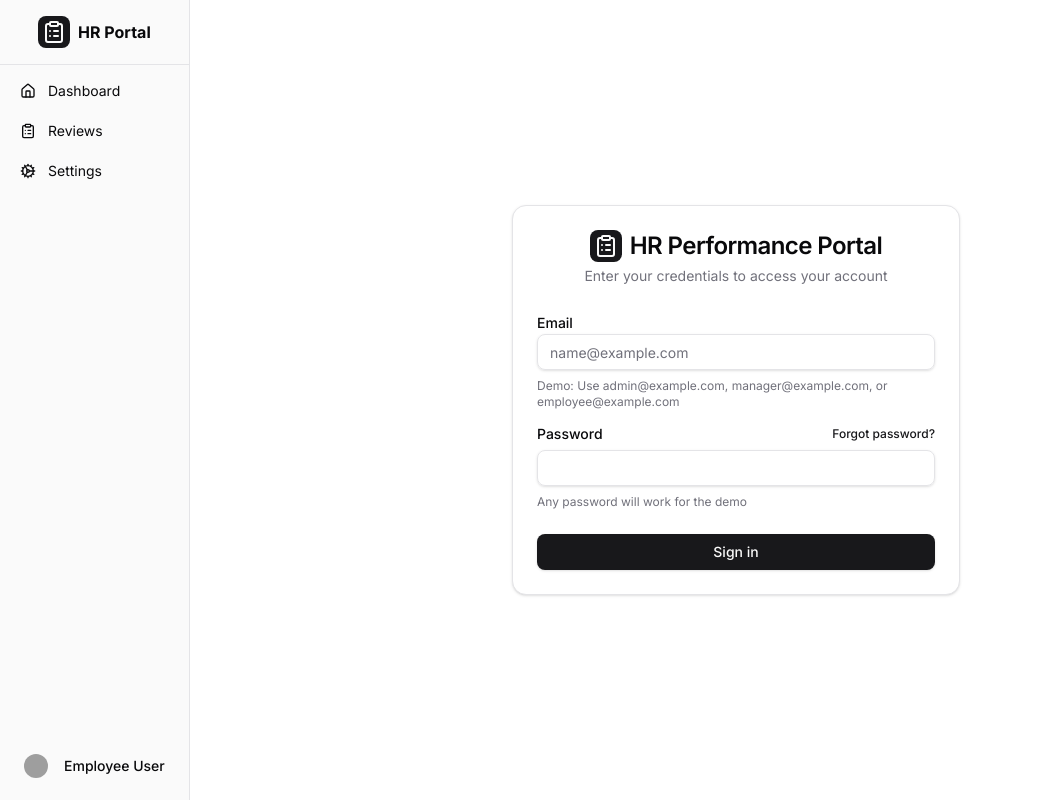
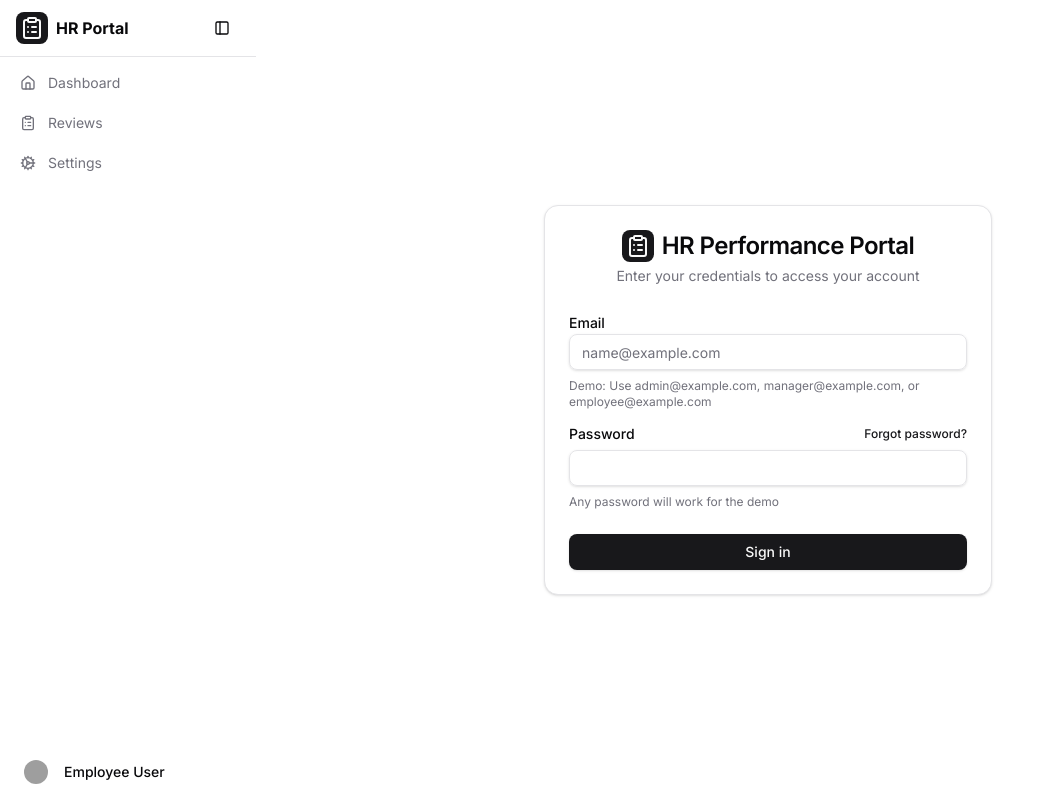
Before and after one commit to haleatus/hr-portal, a Next.js app: page / in a window 1280 px wide. Shown: the whole page, without its empty margins (0-1039 px from the left). Built offline with nearby package versions, Linux system fonts and the light colour scheme; grey boxes are pictures that could not be loaded.

Commit message:
update : ignored any

```diff
--- a/src/app/layout.tsx
+++ b/src/app/layout.tsx
@@ -24,7 +24,7 @@ export default function RootLayout({
         <SidebarProvider>
           <div className="flex min-h-screen w-full">
             <AppSidebar />
-            <main className="flex-1 w-full md:pl-[12rem]">{children}</main>
+            <main className="flex-1 w-full md:pl-[16rem]">{children}</main>
           </div>
           <Toaster richColors position="bottom-left" />
         </SidebarProvider>
--- a/src/app/reports/page.tsx
+++ b/src/app/reports/page.tsx
@@ -8,6 +8,7 @@ import { Download } from "lucide-react";
 
 export default function ReportsPage() {
   const [userRole, setUserRole] = useState<string | null>(null);
+  // eslint-disable-next-line @typescript-eslint/no-explicit-any
   const [reports, setReports] = useState<any[]>([]);
   const [filters, setFilters] = useState({
     department: "all",
--- a/src/app/reviews/create/page.tsx
+++ b/src/app/reviews/create/page.tsx
@@ -8,6 +8,7 @@ import Link from "next/link";
 export default function CreateReviewPage() {
   const router = useRouter();
 
+  // eslint-disable-next-line @typescript-eslint/no-explicit-any
   const handleSubmit = (data: any) => {
     // In a real app, this would send the data to your API
     console.log("Submitting review:", data);
--- a/src/app/reviews/page.tsx
+++ b/src/app/reviews/page.tsx
@@ -8,6 +8,7 @@ import Link from "next/link";
 
 export default function ReviewsPage() {
   const [userRole, setUserRole] = useState<string | null>(null);
+  // eslint-disable-next-line @typescript-eslint/no-explicit-any
   const [reviews, setReviews] = useState<any[]>([]);
 
   useEffect(() => {
--- a/src/components/base/app-sidebar.tsx
+++ b/src/components/base/app-sidebar.tsx
@@ -31,12 +31,18 @@ import {
   DropdownMenuSeparator,
   DropdownMenuTrigger,
 } from "@/components/ui/dropdown-menu";
+import {
+  Tooltip,
+  TooltipContent,
+  TooltipTrigger,
+  TooltipProvider,
+} from "@/components/ui/tooltip";
 import { toast } from "sonner";
 
 export function AppSidebar() {
   const pathname = usePathname();
   // eslint-disable-next-line @typescript-eslint/no-unused-vars
-  const { toggleSidebar } = useSidebar();
+  const { state, toggleSidebar } = useSidebar();
   const [userRole, setUserRole] = useState<string | null>(null);
 
   useEffect(() => {
@@ -49,7 +55,7 @@ export function AppSidebar() {
     // In a real app, this would call your logout function
     localStorage.removeItem("userRole");
 
-    toast.success("Logged out, You have been successfully logged out.");
+    toast.success("You have been successfully logged out.");
 
     // Redirect to login page
     window.location.href = "/";
@@ -59,7 +65,7 @@ export function AppSidebar() {
     localStorage.setItem("userRole", role);
     setUserRole(role);
 
-    toast.success(`Role Changed, You are now viewing as ${role}.`);
+    toast.success(`You are now viewing as ${role}.`);
 
     // Refresh the page to update the UI
     window.location.reload();
@@ -100,52 +106,74 @@ export function AppSidebar() {
   ];
 
   return (
+    <TooltipProvider>
       <Sidebar>
         <SidebarHeader className="flex items-center justify-between p-4">
           <Link href="/dashboard" className="flex items-center gap-2">
             <div className="rounded-md bg-primary p-1">
               <ClipboardList className="h-6 w-6 text-primary-foreground" />
             </div>
-          <span className="font-bold">HR Portal</span>
+            <span
+              className={`font-bold transition-all duration-300 ${
+                state === "collapsed" ? "md:opacity-0" : "md:opacity-100"
+              }`}
+            >
+              HR Portal
+            </span>
           </Link>
-        <SidebarTrigger className="md:hidden" />
+          <SidebarTrigger />
         </SidebarHeader>
 
         <Separator />
 
-      <SidebarContent className="p-2">
-        <nav className="space-y-1">
+        <SidebarContent className="flex flex-col justify-between flex-1">
+          <nav className="space-y-1 p-2">
             {navItems
               .filter((item) => !userRole || item.roles.includes(userRole))
               .map((item) => (
+                <Tooltip key={item.href} delayDuration={0}>
+                  <TooltipTrigger asChild>
                     <Link
-                key={item.href}
                       href={item.href}
                       className={`flex items-center gap-3 rounded-md px-3 py-2 text-sm transition-colors ${
                         pathname === item.href
-                    ? "bg-sidebar-accent text-sidebar-accent-foreground"
-                    : "text-sidebar-foreground hover:bg-sidebar-accent hover:text-sidebar-accent-foreground"
+                          ? "bg-secondary text-secondary-foreground"
+                          : "text-muted-foreground hover:bg-secondary hover:text-secondary-foreground"
                       }`}
                     >
-                <item.icon className="h-4 w-4" />
-                <span>{item.title}</span>
+                      <item.icon className="h-4 w-4 shrink-0" />
+                      <span
+                        className={`transition-all duration-300 ${
+                          state === "collapsed" ? "md:hidden" : "md:inline"
+                        }`}
+                      >
+                        {item.title}
+                      </span>
                     </Link>
+                  </TooltipTrigger>
+                  <TooltipContent side="right" className="md:hidden">
+                    {item.title}
+                  </TooltipContent>
+                </Tooltip>
               ))}
           </nav>
-      </SidebarContent>
 
           <SidebarFooter className="p-4">
             <DropdownMenu>
               <DropdownMenuTrigger asChild>
                 <Button variant="ghost" className="w-full justify-start px-2">
-              <Avatar className="mr-2 h-6 w-6">
+                  <Avatar className="h-6 w-6 mr-2">
                     <AvatarImage
                       src="/placeholder.svg?height=32&width=32"
                       alt="User"
                     />
                     <AvatarFallback>U</AvatarFallback>
                   </Avatar>
-              <span className="text-sm">
+                  <span
+                    className={`text-sm transition-all duration-300 ${
+                      state === "collapsed" ? "md:hidden" : "md:inline"
+                    }`}
+                  >
                     {userRole === "admin"
                       ? "Admin User"
                       : userRole === "manager"
@@ -182,6 +210,8 @@ export function AppSidebar() {
               </DropdownMenuContent>
             </DropdownMenu>
           </SidebarFooter>
+        </SidebarContent>
       </Sidebar>
+    </TooltipProvider>
   );
 }
--- a/src/providers/sidebar.provider.tsx
+++ b/src/providers/sidebar.provider.tsx
@@ -1,7 +1,7 @@
 "use client";
 
 import * as React from "react";
-import { PanelLeft } from "lucide-react";
+import { PanelLeft, Menu } from "lucide-react";
 import { cn } from "@/lib/utils";
 import { Button } from "@/components/ui/button";
 import { Sheet, SheetContent } from "@/components/ui/sheet";
@@ -9,9 +9,8 @@ import { TooltipProvider } from "@/components/ui/tooltip";
 
 const SIDEBAR_COOKIE_NAME = "sidebar:state";
 const SIDEBAR_COOKIE_MAX_AGE = 60 * 60 * 24 * 7;
-const SIDEBAR_WIDTH = "16rem";
-const SIDEBAR_WIDTH_MOBILE = "18rem";
-const SIDEBAR_WIDTH_ICON = "3rem";
+export const SIDEBAR_WIDTH = "16rem";
+export const SIDEBAR_WIDTH_COLLAPSED = "4rem";
 const SIDEBAR_KEYBOARD_SHORTCUT = "b";
 
 type SidebarContext = {
@@ -128,7 +127,7 @@ export const SidebarProvider = React.forwardRef<
         setOpenMobile,
         toggleSidebar,
       }),
-      [state, open, setOpen, isMobile, openMobile, setOpenMobile, toggleSidebar]
+      [state, open, setOpen, isMobile, openMobile, toggleSidebar]
     );
 
     return (
@@ -138,12 +137,12 @@ export const SidebarProvider = React.forwardRef<
             style={
               {
                 "--sidebar-width": SIDEBAR_WIDTH,
-                "--sidebar-width-icon": SIDEBAR_WIDTH_ICON,
+                "--sidebar-width-collapsed": SIDEBAR_WIDTH_COLLAPSED,
                 ...style,
               } as React.CSSProperties
             }
             className={cn(
-              "group/sidebar-wrapper flex min-h-svh w-full has-[[data-variant=inset]]:bg-sidebar",
+              "group/sidebar-wrapper flex min-h-svh w-full",
               className
             )}
             ref={ref}
@@ -162,52 +161,14 @@ export const Sidebar = React.forwardRef<
   HTMLDivElement,
   React.ComponentProps<"div"> & {
     side?: "left" | "right";
-    variant?: "sidebar" | "floating" | "inset";
-    collapsible?: "offcanvas" | "icon" | "none";
   }
->(
-  (
-    {
-      side = "left",
-      variant = "sidebar",
-      collapsible = "offcanvas",
-      className,
-      children,
-      ...props
-    },
-    ref
-  ) => {
+>(({ side = "left", className, children, ...props }, ref) => {
   const { isMobile, state, openMobile, setOpenMobile } = useSidebar();
-
-    if (collapsible === "none") {
-      return (
-        <div
-          className={cn(
-            "flex h-full w-[--sidebar-width] flex-col bg-sidebar text-sidebar-foreground",
-            className
-          )}
-          ref={ref}
-          {...props}
-        >
-          {children}
-        </div>
-      );
-    }
 
   if (isMobile) {
     return (
       <Sheet open={openMobile} onOpenChange={setOpenMobile} {...props}>
-          <SheetContent
-            data-sidebar="sidebar"
-            data-mobile="true"
-            className="w-[--sidebar-width] bg-sidebar p-0 text-sidebar-foreground [&>button]:hidden"
-            style={
-              {
-                "--sidebar-width": SIDEBAR_WIDTH_MOBILE,
-              } as React.CSSProperties
-            }
-            side={side}
-          >
+        <SheetContent side={side} className="w-[var(--sidebar-width)] p-0">
           <div className="flex h-full w-full flex-col">{children}</div>
         </SheetContent>
       </Sheet>
@@ -217,70 +178,54 @@ export const Sidebar = React.forwardRef<
   return (
     <div
       ref={ref}
-        className="group peer hidden md:block text-sidebar-foreground"
-        data-state={state}
-        data-collapsible={state === "collapsed" ? collapsible : ""}
-        data-variant={variant}
-        data-side={side}
-      >
-        {/* This is what handles the sidebar gap on desktop */}
-        <div
       className={cn(
-            "duration-200 relative h-svh w-[--sidebar-width] bg-transparent transition-[width] ease-linear",
-            "group-data-[collapsible=offcanvas]:w-0",
-            "group-data-[side=right]:rotate-180",
-            variant === "floating" || variant === "inset"
-              ? "group-data-[collapsible=icon]:w-[calc(var(--sidebar-width-icon)_+_theme(spacing.4))]"
-              : "group-data-[collapsible=icon]:w-[--sidebar-width-icon]"
-          )}
-        />
-        <div
-          className={cn(
-            "duration-200 fixed inset-y-0 z-10 hidden h-svh w-[--sidebar-width] transition-[left,right,width] ease-linear md:flex",
-            side === "left"
-              ? "left-0 group-data-[collapsible=offcanvas]:left-[calc(var(--sidebar-width)*-1)]"
-              : "right-0 group-data-[collapsible=offcanvas]:right-[calc(var(--sidebar-width)*-1)]",
-            // Adjust the padding for floating and inset variants.
-            variant === "floating" || variant === "inset"
-              ? "p-2 group-data-[collapsible=icon]:w-[calc(var(--sidebar-width-icon)_+_theme(spacing.4)_+2px)]"
-              : "group-data-[collapsible=icon]:w-[--sidebar-width-icon] group-data-[side=left]:border-r group-data-[side=right]:border-l",
+        "group peer hidden md:flex flex-col",
+        "fixed top-0 bottom-0 z-30 h-screen",
+        "transition-all duration-300 ease-in-out",
+        state === "expanded"
+          ? "w-[var(--sidebar-width)]"
+          : "w-[var(--sidebar-width-collapsed)]",
+        side === "left" ? "left-0" : "right-0",
         className
       )}
+      data-state={state}
       {...props}
-        >
-          <div
-            data-sidebar="sidebar"
-            className="flex h-full w-full flex-col bg-sidebar group-data-[variant=floating]:rounded-lg group-data-[variant=floating]:border group-data-[variant=floating]:border-sidebar-border group-data-[variant=floating]:shadow"
     >
       {children}
     </div>
-        </div>
-      </div>
   );
-  }
-);
+});
 Sidebar.displayName = "Sidebar";
 
 export const SidebarTrigger = React.forwardRef<
   React.ElementRef<typeof Button>,
   React.ComponentProps<typeof Button>
->(({ className, onClick, ...props }, ref) => {
-  const { toggleSidebar } = useSidebar();
+>(({ className, ...props }, ref) => {
+  const { toggleSidebar, isMobile, state } = useSidebar();
 
   return (
     <Button
       ref={ref}
-      data-sidebar="trigger"
       variant="ghost"
       size="icon"
-      className={cn("h-7 w-7", className)}
-      onClick={(event) => {
-        onClick?.(event);
-        toggleSidebar();
-      }}
+      className={cn(
+        "h-9 w-9 p-0",
+        isMobile ? "md:hidden" : "hidden md:flex",
+        className
+      )}
+      onClick={toggleSidebar}
       {...props}
     >
-      <PanelLeft />
+      {isMobile ? (
+        <Menu className="h-4 w-4" />
+      ) : (
+        <PanelLeft
+          className={cn(
+            "h-4 w-4 transition-all",
+            state === "collapsed" && "rotate-180"
+          )}
+        />
+      )}
       <span className="sr-only">Toggle Sidebar</span>
     </Button>
   );
@@ -294,11 +239,7 @@ export const SidebarContent = React.forwardRef<
   return (
     <div
       ref={ref}
-      data-sidebar="content"
-      className={cn(
-        "flex min-h-0 flex-1 flex-col gap-2 overflow-auto group-data-[collapsible=icon]:overflow-hidden",
-        className
-      )}
+      className={cn("flex flex-1 flex-col overflow-hidden", className)}
       {...props}
     />
   );
@@ -312,8 +253,7 @@ export const SidebarHeader = React.forwardRef<
   return (
     <div
       ref={ref}
-      data-sidebar="header"
-      className={cn("flex flex-col gap-2 p-2", className)}
+      className={cn("flex h-14 items-center px-4", className)}
       {...props}
     />
   );
@@ -327,8 +267,7 @@ export const SidebarFooter = React.forwardRef<
   return (
     <div
       ref={ref}
-      data-sidebar="footer"
-      className={cn("flex flex-col gap-2 p-2", className)}
+      className={cn("flex h-14 items-center px-4", className)}
       {...props}
     />
   );
```
Lines whose indentation alone changed are shown as unchanged.
